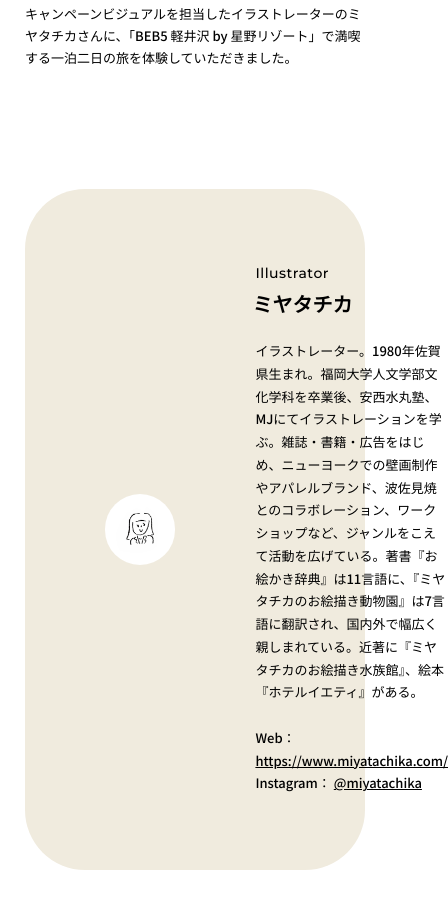
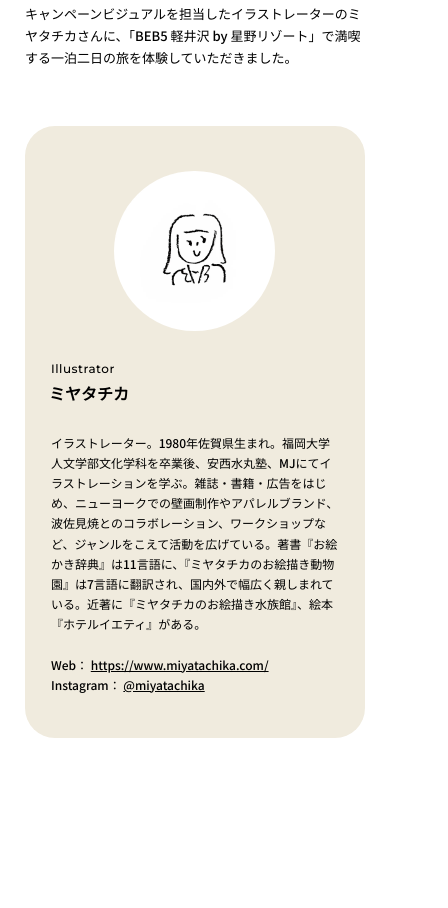
Before and after one commit to hi991016/woolrich, a plain HTML site: page index.html in a window 390 px wide. Shown: the part 2320-3228 px from the top of the page, 448 px wide, since content can reach past the window. Drawn offline with Linux system fonts and the light colour scheme.

Commit message:
coding done section diary

```diff
--- a/assets/scss/imports/pages/_home.scss
+++ b/assets/scss/imports/pages/_home.scss
@@ -34,7 +34,7 @@
         margin: 130px auto 0;
         padding: 0 var(--p-sp);
 
-        font-size: clamp(1.6rem, 1.111vw, 2.2rem);
+        font-size: 1.6rem;
         font-weight: 700;
         line-height: 3.12;
         text-align: center;
@@ -238,6 +238,42 @@
           line-height: 1.7;
         }
       }
+
+      &_profile {
+        margin-top: 57px;
+
+        &_inner {
+          grid-template-columns: 1fr;
+          gap: 30px;
+          padding: 45px 25px 43px 24px;
+          border-radius: 30px;
+        }
+
+        &_ava {
+          width: 41.063vw;
+          margin: 0 auto;
+        }
+
+        &_content {
+          .heading {
+            p {
+              font-size: 1.2rem;
+              margin-left: 2px;
+            }
+
+            h3 {
+              margin-top: 5px;
+              font-size: 1.6rem;
+            }
+          }
+
+          .desc {
+            margin: 28px 0 0 2px;
+            font-size: 1.2rem;
+            line-height: 1.68;
+          }
+        }
+      }
     }
   }
 
--- a/index.html
+++ b/index.html
@@ -42,7 +42,8 @@
     <!-- @master css -->
     <link rel="stylesheet" href="/assets/css/style.min.css?ver=1.0">
 
-    <title>WOOLRICH（ウールリッチ）公式オンラインストア</title>
+    <title>「WOOLRICH WONDERFUL WINTER」</title>
+
 </head>
 
 <body class="fadeout">
```
Also changed, not shown: assets/css/style.min.css, favicon.ico.
